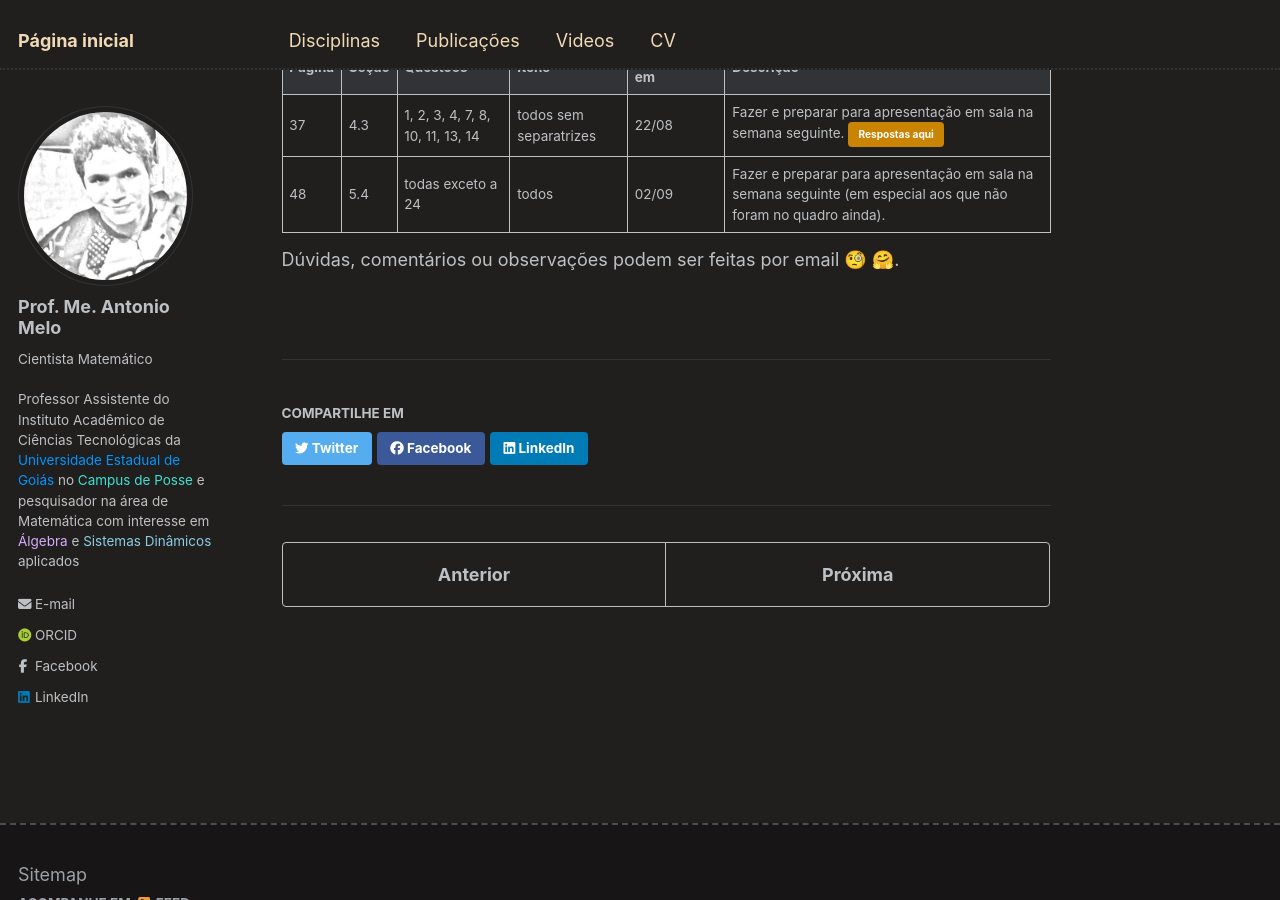
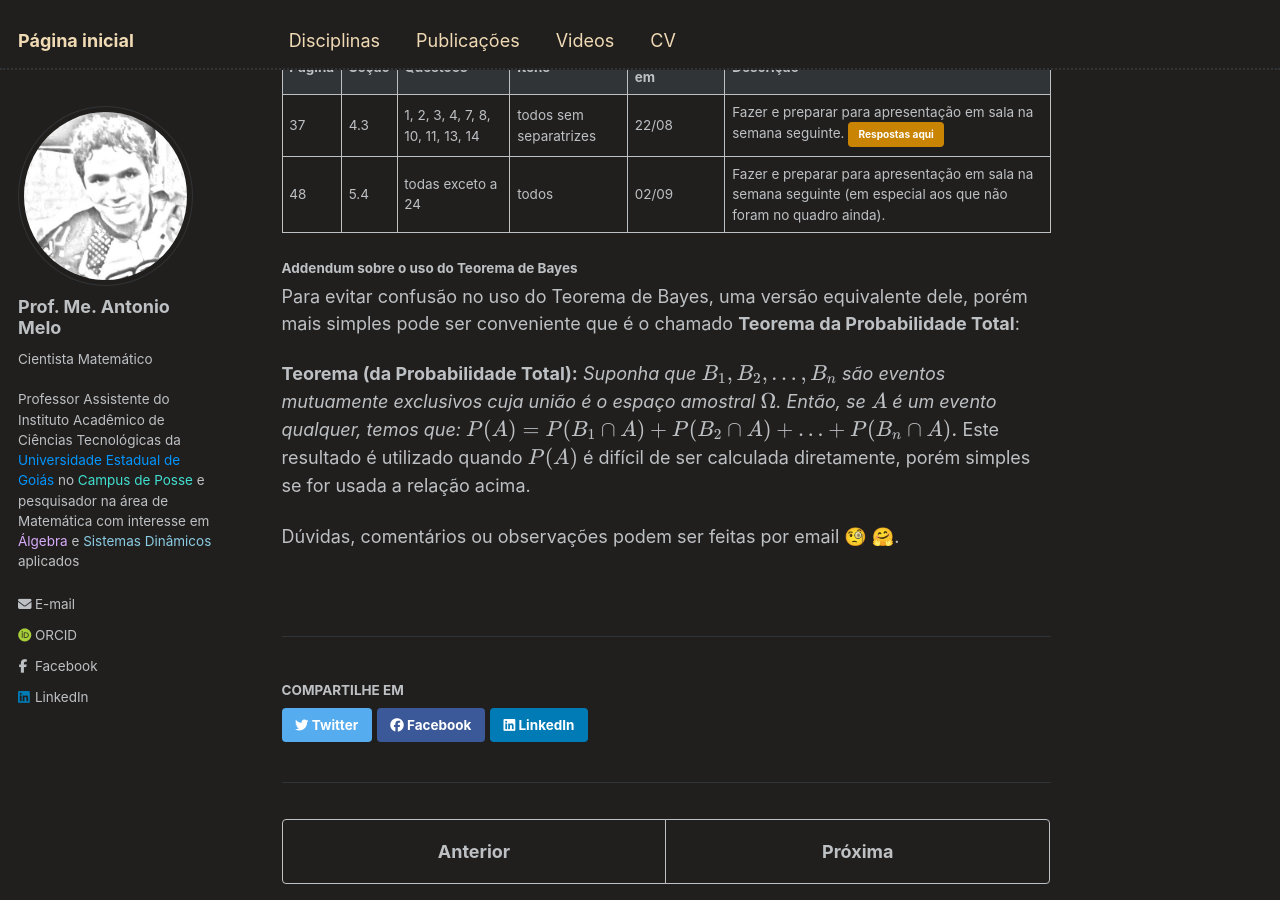
Before and after one commit to antmelo/antmelo.github.io, a Jekyll site: the page built from _teaching/2025-2-estatistica.md, in a window 1280 px wide and 900 px high, scrolled down 1320 px. Built offline with Jekyll 4.4.1, drawn with Linux system fonts in a browser that asks for light colours; some web fonts are replaced.

Commit message:
Update 2025-2-estatistica.md

```diff
--- a/_teaching/2025-2-estatistica.md
+++ b/_teaching/2025-2-estatistica.md
@@ -44,4 +44,13 @@ que está disponível para [Download Aqui](https://antmelo.github.io/files/estat
 |     48     |  5.4  |  todas exceto a 24 | todos  | 02/09   | Fazer e preparar para apresentação em sala na semana seguinte (em especial aos que não foram no quadro ainda).   |
 
 
+#### Addendum sobre o uso do Teorema de Bayes
+
+Para evitar confusão no uso do Teorema de Bayes, uma versão equivalente dele, porém mais simples pode ser conveniente que é o chamado **Teorema da Probabilidade Total**:
+
+**Teorema (da Probabilidade Total):** *Suponha que $B_1, B_2, \ldots, B_n$ são eventos mutuamente exclusivos cuja união é o espaço amostral $\Omega$. Então, se $A$ é um evento qualquer, temos que:*
+$$P(A) = P(B_1 \cap A) + P(B_2 \cap A) + \ldots + P(B_n \cap A).$$
+Este resultado é  utilizado quando $P(A)$ é difícil de ser calculada diretamente, porém simples se for usada a relação acima.
+
+
    Dúvidas, comentários ou observações podem ser feitas por email &#129488; &#129303;.
```
